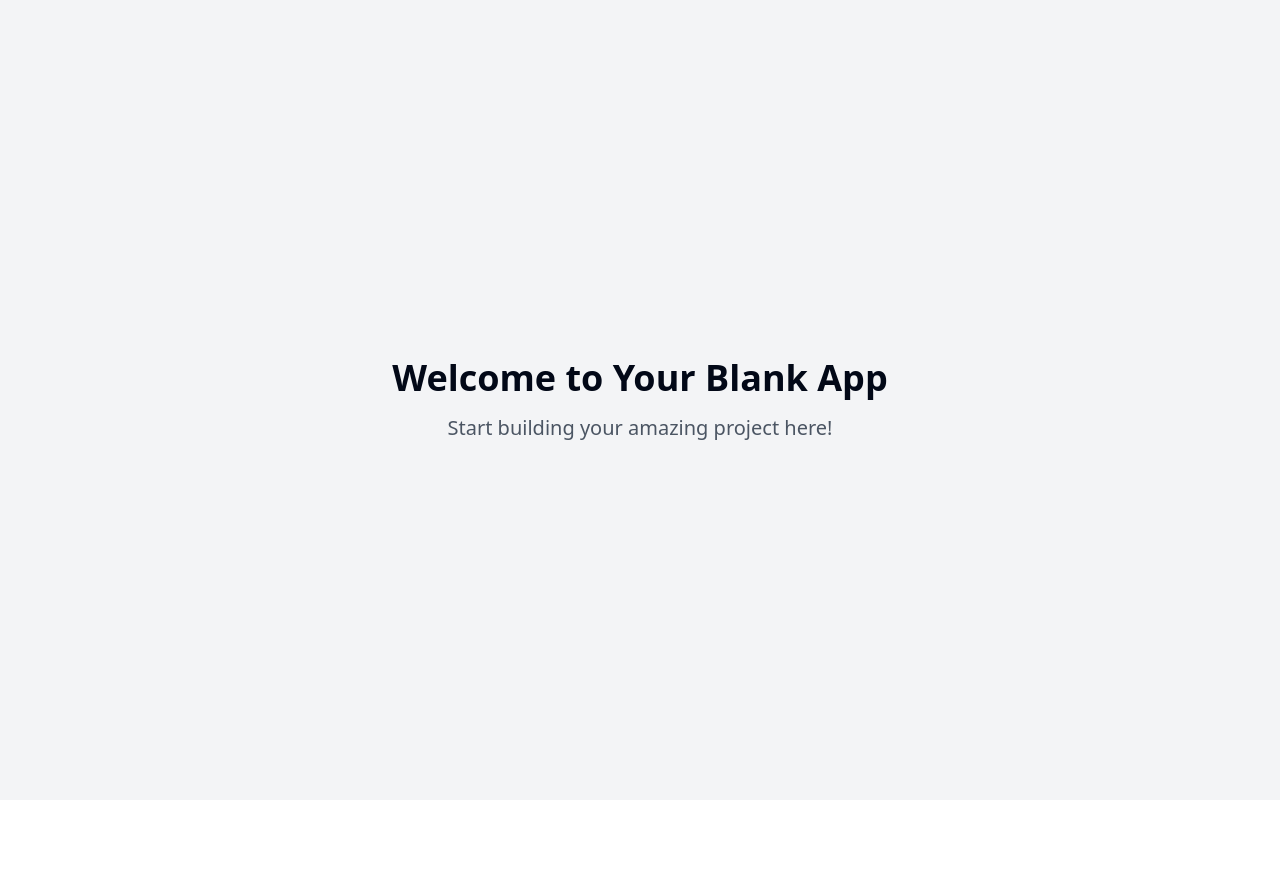
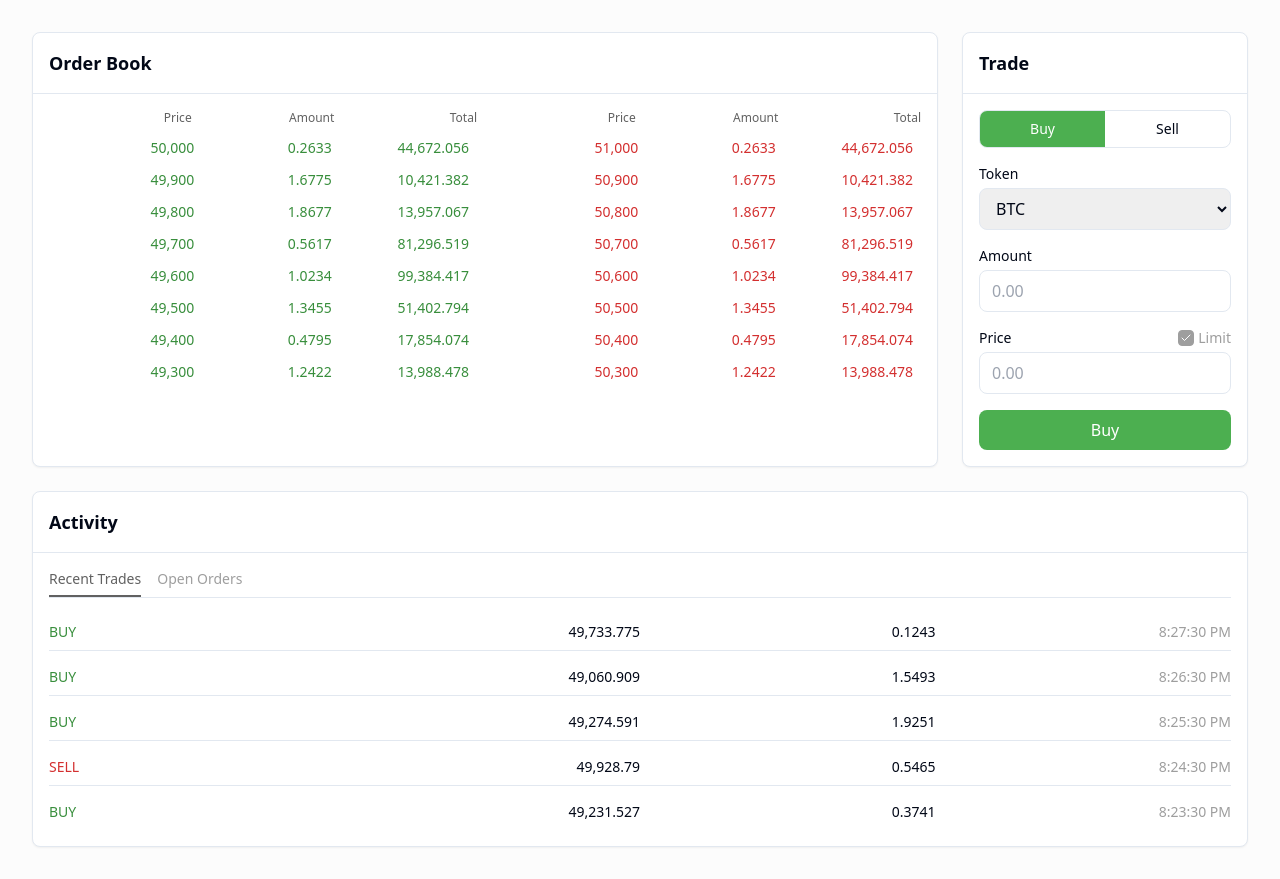
Before and after one commit to aspensprotocol/tradeglance-ui, a React (Vite) app: page / in a window 1280 px wide. Before the commit the page ends 800 px from the top, so only its background shows below. Built offline with nearby package versions, Linux system fonts and the light colour scheme.

Commit message:
Implement trading UI
Implement a trading UI with an orderbook, trade entry form (buy/sell tabs with amount, token, price inputs), and trading activity window (recent trades and open orders tabs).  Uses a left 75%/right 25% layout.

```diff
--- /dev/null
+++ b/src/components/ActivityPanel.tsx
@@ -0,0 +1,97 @@
+
+import { useState } from "react";
+import { cn } from "@/lib/utils";
+
+interface Trade {
+  id: number;
+  type: "buy" | "sell";
+  price: number;
+  amount: number;
+  total: number;
+  time: string;
+}
+
+const mockTrades: Trade[] = Array(5).fill(null).map((_, i) => ({
+  id: i,
+  type: Math.random() > 0.5 ? "buy" : "sell",
+  price: 50000 - Math.random() * 1000,
+  amount: Math.random() * 2,
+  total: Math.random() * 100000,
+  time: new Date(Date.now() - i * 60000).toLocaleTimeString()
+}));
+
+const ActivityPanel = () => {
+  const [activeTab, setActiveTab] = useState<"trades" | "orders">("trades");
+  const [trades] = useState<Trade[]>(mockTrades);
+
+  return (
+    <div className="bg-white rounded-lg shadow-sm border animate-fade-in">
+      <div className="p-4 border-b">
+        <h2 className="text-lg font-semibold">Activity</h2>
+      </div>
+
+      <div className="p-4">
+        {/* Tabs */}
+        <div className="flex space-x-4 border-b mb-4">
+          <button
+            onClick={() => setActiveTab("trades")}
+            className={cn(
+              "pb-2 text-sm font-medium transition-colors relative",
+              activeTab === "trades"
+                ? "text-neutral-dark"
+                : "text-neutral hover:text-neutral-dark"
+            )}
+          >
+            Recent Trades
+            {activeTab === "trades" && (
+              <div className="absolute bottom-0 left-0 w-full h-0.5 bg-neutral-dark" />
+            )}
+          </button>
+          <button
+            onClick={() => setActiveTab("orders")}
+            className={cn(
+              "pb-2 text-sm font-medium transition-colors relative",
+              activeTab === "orders"
+                ? "text-neutral-dark"
+                : "text-neutral hover:text-neutral-dark"
+            )}
+          >
+            Open Orders
+            {activeTab === "orders" && (
+              <div className="absolute bottom-0 left-0 w-full h-0.5 bg-neutral-dark" />
+            )}
+          </button>
+        </div>
+
+        {/* Content */}
+        <div className="animate-fade-in">
+          {activeTab === "trades" ? (
+            <div className="space-y-2">
+              {trades.map((trade) => (
+                <div
+                  key={trade.id}
+                  className="grid grid-cols-4 text-sm py-2 border-b last:border-0"
+                >
+                  <span className={cn(
+                    trade.type === "buy" ? "text-bid-dark" : "text-ask-dark"
+                  )}>
+                    {trade.type.toUpperCase()}
+                  </span>
+                  <span className="text-right">{trade.price.toLocaleString()}</span>
+                  <span className="text-right">{trade.amount.toFixed(4)}</span>
+                  <span className="text-right text-neutral">{trade.time}</span>
+                </div>
+              ))}
+            </div>
+          ) : (
+            <div className="text-center py-8 text-neutral">
+              No open orders
+            </div>
+          )}
+        </div>
+      </div>
+    </div>
+  );
+};
+
+export default ActivityPanel;
--- /dev/null
+++ b/src/components/OrderBook.tsx
@@ -0,0 +1,67 @@
+
+import { useState } from "react";
+import { Check, Square } from "lucide-react";
+import { cn } from "@/lib/utils";
+
+interface Order {
+  price: number;
+  amount: number;
+  total: number;
+}
+
+const mockOrders: Order[] = Array(8).fill(null).map((_, i) => ({
+  price: 50000 - i * 100,
+  amount: Math.random() * 2,
+  total: Math.random() * 100000
+}));
+
+const OrderBook = () => {
+  const [bids] = useState<Order[]>(mockOrders);
+  const [asks] = useState<Order[]>(mockOrders.map(order => ({ ...order, price: order.price + 1000 })));
+
+  const OrderRow = ({ order, type }: { order: Order, type: 'bid' | 'ask' }) => (
+    <div className={cn(
+      "grid grid-cols-3 py-1 px-2 text-sm transition-colors",
+      "hover:bg-neutral-soft cursor-pointer",
+      type === 'bid' ? "text-bid-dark" : "text-ask-dark"
+    )}>
+      <span className="text-right">{order.price.toLocaleString()}</span>
+      <span className="text-right">{order.amount.toFixed(4)}</span>
+      <span className="text-right">{order.total.toLocaleString()}</span>
+    </div>
+  );
+
+  return (
+    <div className="h-full bg-white rounded-lg shadow-sm border animate-fade-in">
+      <div className="p-4 border-b">
+        <h2 className="text-lg font-semibold">Order Book</h2>
+      </div>
+
+      <div className="grid grid-cols-2 gap-4 p-4">
+        <div className="space-y-1">
+          <div className="grid grid-cols-3 text-xs text-neutral-dark mb-2">
+            <span className="text-right">Price</span>
+            <span className="text-right">Amount</span>
+            <span className="text-right">Total</span>
+          </div>
+          {bids.map((bid, i) => (
+            <OrderRow key={i} order={bid} type="bid" />
+          ))}
+        </div>
+
+        <div className="space-y-1">
+          <div className="grid grid-cols-3 text-xs text-neutral-dark mb-2">
+            <span className="text-right">Price</span>
+            <span className="text-right">Amount</span>
+            <span className="text-right">Total</span>
+          </div>
+          {asks.map((ask, i) => (
+            <OrderRow key={i} order={ask} type="ask" />
+          ))}
+        </div>
+      </div>
+    </div>
+  );
+};
+
+export default OrderBook;
--- /dev/null
+++ b/src/components/TradeForm.tsx
@@ -0,0 +1,111 @@
+
+import { useState } from "react";
+import { cn } from "@/lib/utils";
+import { Check } from "lucide-react";
+
+const tokens = ["BTC", "ETH", "SOL", "AVAX"];
+
+const TradeForm = () => {
+  const [activeTab, setActiveTab] = useState<"buy" | "sell">("buy");
+  const [isLimit, setIsLimit] = useState(true);
+  const [selectedToken, setSelectedToken] = useState(tokens[0]);
+
+  return (
+    <div className="h-full bg-white rounded-lg shadow-sm border animate-fade-in">
+      <div className="p-4 border-b">
+        <h2 className="text-lg font-semibold">Trade</h2>
+      </div>
+
+      <div className="p-4 space-y-4">
+        {/* Tabs */}
+        <div className="flex rounded-lg border overflow-hidden">
+          <button
+            onClick={() => setActiveTab("buy")}
+            className={cn(
+              "flex-1 py-2 text-sm font-medium transition-colors",
+              activeTab === "buy"
+                ? "bg-bid text-white"
+                : "hover:bg-neutral-soft"
+            )}
+          >
+            Buy
+          </button>
+          <button
+            onClick={() => setActiveTab("sell")}
+            className={cn(
+              "flex-1 py-2 text-sm font-medium transition-colors",
+              activeTab === "sell"
+                ? "bg-ask text-white"
+                : "hover:bg-neutral-soft"
+            )}
+          >
+            Sell
+          </button>
+        </div>
+
+        {/* Form */}
+        <div className="space-y-4">
+          <div>
+            <label className="block text-sm font-medium mb-1">Token</label>
+            <select
+              value={selectedToken}
+              onChange={(e) => setSelectedToken(e.target.value)}
+              className="w-full px-3 py-2 rounded-lg border focus:outline-none focus:ring-2 focus:ring-neutral"
+            >
+              {tokens.map((token) => (
+                <option key={token} value={token}>
+                  {token}
+                </option>
+              ))}
+            </select>
+          </div>
+
+          <div>
+            <label className="block text-sm font-medium mb-1">Amount</label>
+            <input
+              type="number"
+              className="w-full px-3 py-2 rounded-lg border focus:outline-none focus:ring-2 focus:ring-neutral"
+              placeholder="0.00"
+            />
+          </div>
+
+          <div>
+            <div className="flex items-center justify-between mb-1">
+              <label className="text-sm font-medium">Price</label>
+              <button
+                onClick={() => setIsLimit(!isLimit)}
+                className="flex items-center space-x-1 text-sm text-neutral hover:text-neutral-dark"
+              >
+                <div className={cn(
+                  "w-4 h-4 border rounded flex items-center justify-center transition-colors",
+                  isLimit && "bg-neutral border-neutral"
+                )}>
+                  {isLimit && <Check className="w-3 h-3 text-white" />}
+                </div>
+                <span>Limit</span>
+              </button>
+            </div>
+            <input
+              type="number"
+              className="w-full px-3 py-2 rounded-lg border focus:outline-none focus:ring-2 focus:ring-neutral"
+              placeholder="0.00"
+            />
+          </div>
+
+          <button
+            className={cn(
+              "w-full py-2 px-4 rounded-lg text-white font-medium transition-colors",
+              activeTab === "buy"
+                ? "bg-bid hover:bg-bid-dark"
+                : "bg-ask hover:bg-ask-dark"
+            )}
+          >
+            {activeTab === "buy" ? "Buy" : "Sell"}
+          </button>
+        </div>
+      </div>
+    </div>
+  );
+};
+
+export default TradeForm;
--- a/src/pages/Index.tsx
+++ b/src/pages/Index.tsx
@@ -1,11 +1,28 @@
-// Update this page (the content is just a fallback if you fail to update the page)
+
+import OrderBook from "@/components/OrderBook";
+import TradeForm from "@/components/TradeForm";
+import ActivityPanel from "@/components/ActivityPanel";
 
 const Index = () => {
   return (
-    <div className="min-h-screen flex items-center justify-center bg-gray-100">
-      <div className="text-center">
-        <h1 className="text-4xl font-bold mb-4">Welcome to Your Blank App</h1>
-        <p className="text-xl text-gray-600">Start building your amazing project here!</p>
+    <div className="min-h-screen bg-neutral-soft/30">
+      <div className="container py-8">
+        <div className="grid grid-cols-4 gap-6">
+          {/* Left side - OrderBook (75%) */}
+          <div className="col-span-3 space-y-6">
+            <OrderBook />
+          </div>
+
+          {/* Right side - Trade Form (25%) */}
+          <div className="space-y-6">
+            <TradeForm />
+          </div>
+
+          {/* Activity Panel (Full width) */}
+          <div className="col-span-4">
+            <ActivityPanel />
+          </div>
+        </div>
       </div>
     </div>
   );
--- a/tailwind.config.ts
+++ b/tailwind.config.ts
@@ -1,3 +1,4 @@
+
 import type { Config } from "tailwindcss";
 
 export default {
@@ -12,85 +13,92 @@ export default {
   theme: {
     container: {
       center: true,
-			padding: '2rem',
+      padding: "2rem",
       screens: {
-				'2xl': '1400px'
-			}
+        "2xl": "1400px",
+      },
     },
     extend: {
       colors: {
-				border: 'hsl(var(--border))',
-				input: 'hsl(var(--input))',
-				ring: 'hsl(var(--ring))',
-				background: 'hsl(var(--background))',
-				foreground: 'hsl(var(--foreground))',
+        border: "hsl(var(--border))",
+        input: "hsl(var(--input))",
+        ring: "hsl(var(--ring))",
+        background: "hsl(var(--background))",
+        foreground: "hsl(var(--foreground))",
+        bid: {
+          soft: "#F2FCE2",
+          DEFAULT: "#4CAF50",
+          dark: "#388E3C",
+        },
+        ask: {
+          soft: "#FFDEE2",
+          DEFAULT: "#F44336",
+          dark: "#D32F2F",
+        },
+        neutral: {
+          soft: "#F5F5F5",
+          DEFAULT: "#9E9E9E",
+          dark: "#616161",
+        },
         primary: {
-					DEFAULT: 'hsl(var(--primary))',
-					foreground: 'hsl(var(--primary-foreground))'
+          DEFAULT: "hsl(var(--primary))",
+          foreground: "hsl(var(--primary-foreground))",
         },
         secondary: {
-					DEFAULT: 'hsl(var(--secondary))',
-					foreground: 'hsl(var(--secondary-foreground))'
+          DEFAULT: "hsl(var(--secondary))",
+          foreground: "hsl(var(--secondary-foreground))",
         },
         destructive: {
-					DEFAULT: 'hsl(var(--destructive))',
-					foreground: 'hsl(var(--destructive-foreground))'
+          DEFAULT: "hsl(var(--destructive))",
+          foreground: "hsl(var(--destructive-foreground))",
         },
         muted: {
-					DEFAULT: 'hsl(var(--muted))',
-					foreground: 'hsl(var(--muted-foreground))'
+          DEFAULT: "hsl(var(--muted))",
+          foreground: "hsl(var(--muted-foreground))",
         },
         accent: {
-					DEFAULT: 'hsl(var(--accent))',
-					foreground: 'hsl(var(--accent-foreground))'
+          DEFAULT: "hsl(var(--accent))",
+          foreground: "hsl(var(--accent-foreground))",
         },
         popover: {
-					DEFAULT: 'hsl(var(--popover))',
-					foreground: 'hsl(var(--popover-foreground))'
+          DEFAULT: "hsl(var(--popover))",
+          foreground: "hsl(var(--popover-foreground))",
         },
         card: {
-					DEFAULT: 'hsl(var(--card))',
-					foreground: 'hsl(var(--card-foreground))'
+          DEFAULT: "hsl(var(--card))",
+          foreground: "hsl(var(--card-foreground))",
         },
-				sidebar: {
-					DEFAULT: 'hsl(var(--sidebar-background))',
-					foreground: 'hsl(var(--sidebar-foreground))',
-					primary: 'hsl(var(--sidebar-primary))',
-					'primary-foreground': 'hsl(var(--sidebar-primary-foreground))',
-					accent: 'hsl(var(--sidebar-accent))',
-					'accent-foreground': 'hsl(var(--sidebar-accent-foreground))',
-					border: 'hsl(var(--sidebar-border))',
-					ring: 'hsl(var(--sidebar-ring))'
-				}
       },
       borderRadius: {
-				lg: 'var(--radius)',
-				md: 'calc(var(--radius) - 2px)',
-				sm: 'calc(var(--radius) - 4px)'
+        lg: "var(--radius)",
+        md: "calc(var(--radius) - 2px)",
+        sm: "calc(var(--radius) - 4px)",
       },
       keyframes: {
-				'accordion-down': {
-					from: {
-						height: '0'
+        "accordion-down": {
+          from: { height: "0" },
+          to: { height: "var(--radix-accordion-content-height)" },
         },
-					to: {
-						height: 'var(--radix-accordion-content-height)'
-					}
+        "accordion-up": {
+          from: { height: "var(--radix-accordion-content-height)" },
+          to: { height: "0" },
         },
-				'accordion-up': {
-					from: {
-						height: 'var(--radix-accordion-content-height)'
+        "fade-in": {
+          "0%": { opacity: "0" },
+          "100%": { opacity: "1" },
         },
-					to: {
-						height: '0'
-					}
-				}
+        "slide-in": {
+          "0%": { transform: "translateY(10px)", opacity: "0" },
+          "100%": { transform: "translateY(0)", opacity: "1" },
+        },
       },
       animation: {
-				'accordion-down': 'accordion-down 0.2s ease-out',
-				'accordion-up': 'accordion-up 0.2s ease-out'
-			}
-		}
+        "accordion-down": "accordion-down 0.2s ease-out",
+        "accordion-up": "accordion-up 0.2s ease-out",
+        "fade-in": "fade-in 0.3s ease-out",
+        "slide-in": "slide-in 0.3s ease-out",
+      },
+    },
   },
   plugins: [require("tailwindcss-animate")],
 } satisfies Config;
```
Lines whose indentation alone changed are shown as unchanged.
